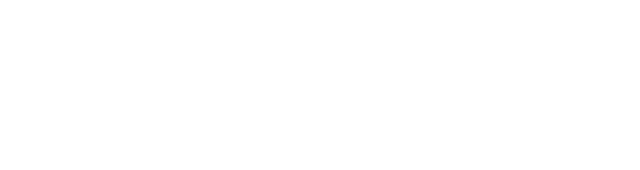
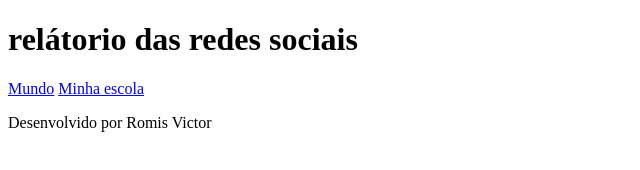
Before and after one commit to rovictor613/trabalho-Redes-S-, a plain HTML site: page index.html in a window 1280 px wide. Shown: the whole page, without its empty margins (0-640 px from the left). Drawn offline with Linux system fonts and the light colour scheme.

Commit message:
Add files via upload

```diff
--- a/index.html
+++ b/index.html
@@ -6,8 +6,21 @@
     <title>Redes Sociais</title>
 </head>
 <body>
-    <header></header>
-    <main></main>
-    <footer></footer>
+    <header>
+        <h1>relátorio das redes sociais</h1>
+        <nav>
+            <a href="index.html">Mundo</a>
+            <a href="#">Minha escola</a>
+            </nav>
+    </header>
+        <main class=”graficos-section”>
+            <section id=”graficos-container” class=”graficos-container”>
+            <!-- crie os gráficos aqui -->
+            </section>
+            </main>
+    </main>
+    <footer>
+        <p>Desenvolvido por Romis Victor</p>
+    </footer>
 </body>
 </html>
--- a/style.css
+++ b/style.css
@@ -0,0 +1,6 @@
+@import url('https://fonts.googleapis.com/css2?family=Nunito+Sans:ital,opsz,wght@0,6..12,200..1000;1,6..12,200..1000&display=swap');
+:root {
+    --bg-color: #050C9C;
+    /* /* --primary-color: #3572EF */
+    /* --secundary-color: #3ABEF9 */
+    }
```
